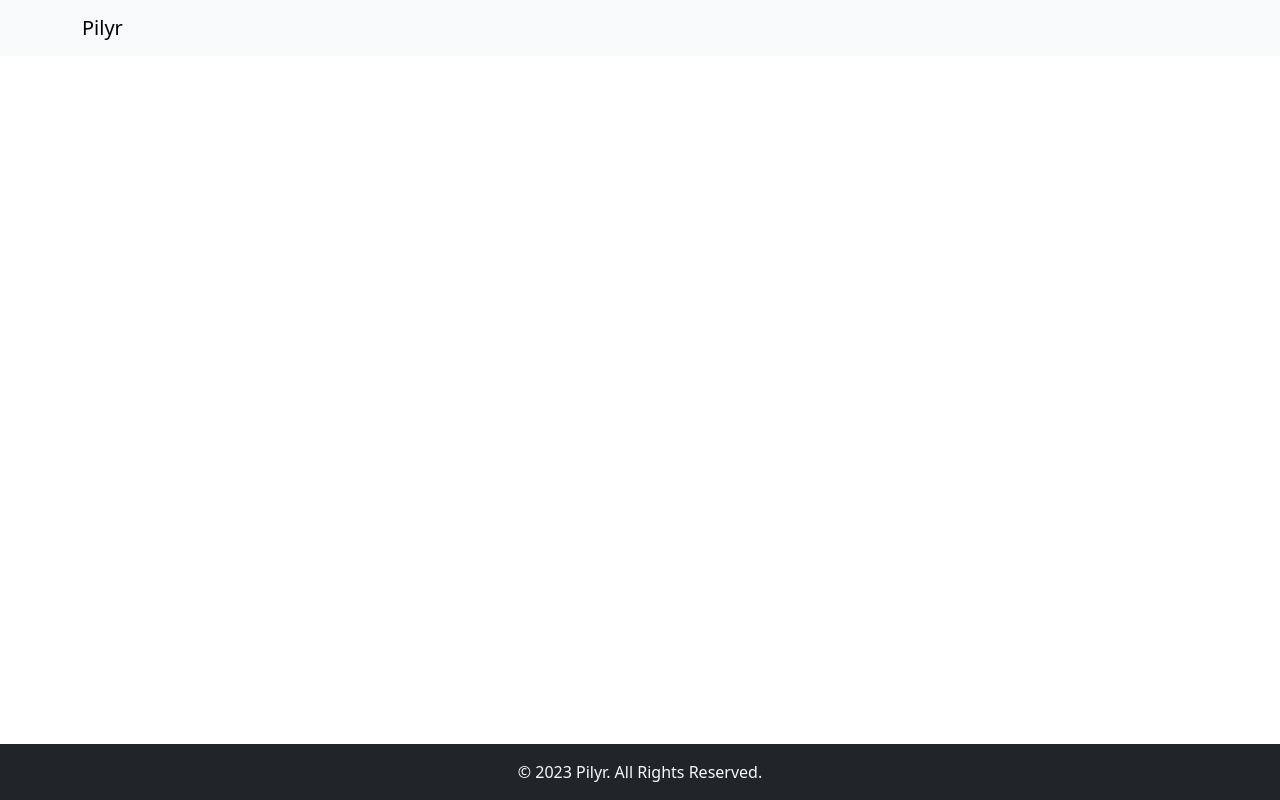
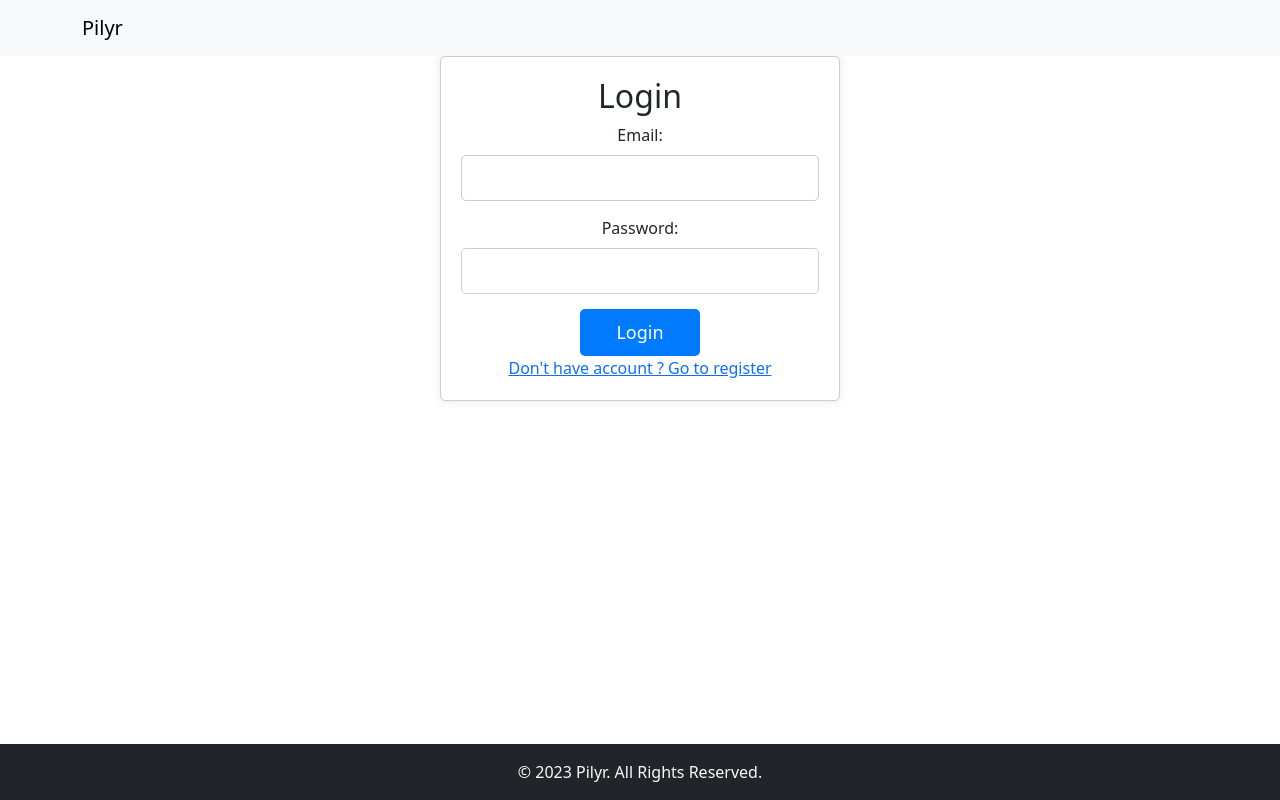
Before and after one commit to ducgo0907/Remove_Sad, a React (Create React App) app: page /login in a window 1280 px wide. Built offline with nearby package versions, Linux system fonts and the light colour scheme.

Commit message:
Add login, register

```diff
--- a/package.json
+++ b/package.json
@@ -8,6 +8,8 @@
     "@testing-library/user-event": "^13.5.0",
     "axios": "^1.5.0",
     "bootstrap": "^5.3.1",
+    "buffer": "^6.0.3",
+    "jsonwebtoken": "^9.0.2",
     "react": "^18.2.0",
     "react-dom": "^18.2.0",
     "react-router-dom": "^6.15.0",
@@ -18,7 +20,7 @@
   },
   "overrides": {
     "autoprefixer": "10.4.5"
- },
+  },
   "scripts": {
     "start": "react-scripts start",
     "build": "react-scripts build",
--- a/src/App.js
+++ b/src/App.js
@@ -4,9 +4,13 @@ import { BrowserRouter as Router, Route, Routes, Link } from 'react-router-dom';
 import Home from './pages/Home/Home';
 import About from './pages/About/About';
 import Chat from './pages/Chat/Chat';
-
+import PrivateRoute from './components/PrivateRoute';
+import Login from './pages/Login/Login';
+import Register from './pages/Register/Register';
+import DirectRouter from './components/DirectRouter';
 
 function App() {
+	const token = localStorage.getItem("accessToken");
 	return (
 		<Router>
 			<div className="App">
@@ -24,7 +28,9 @@ function App() {
 					<Routes>
 						<Route path="/" element={<Home />} />
 						<Route path="/about" element={<About />} />
-						<Route path="/chat" element={<Chat />} />
+						<Route path="/login" element={<DirectRouter path="/" element={<Login />} />} />
+						<Route path="/chat" element={<PrivateRoute path="/login" element={<Chat />} />} />
+						<Route path='/register' element={<DirectRouter path="/" element={<Register />} />}/>
 					</Routes>
 				</main>
 				<footer className="bg-dark text-light py-3">
--- /dev/null
+++ b/src/components/DirectRouter.js
@@ -0,0 +1,18 @@
+import React from 'react';
+import { Navigate } from 'react-router-dom';
+
+
+let isAuthenticated = false;
+function DirectRouter({ element, path, ...rest }) {
+	const accessToken = localStorage.getItem('accessToken');
+	if (accessToken !== null) {
+		isAuthenticated = true;
+	}
+	return isAuthenticated ? (
+		<Navigate to={path} replace={true} state={{ from: rest.location }} />
+	) : (
+		element
+	);
+}
+
+export default DirectRouter;
--- /dev/null
+++ b/src/components/PrivateRoute.js
@@ -0,0 +1,18 @@
+import React from 'react';
+import { Navigate } from 'react-router-dom';
+
+
+let isAuthenticated = false;
+function PrivateRoute({ element, path, ...rest }) {
+	const accessToken = localStorage.getItem('accessToken');
+	if(accessToken !== null){
+		isAuthenticated = true;
+	}
+	return isAuthenticated ? (
+	  element
+	) : (
+	  <Navigate to={path} replace={true} state={{ from: rest.location }} />
+	);
+  }
+
+export default PrivateRoute;
--- /dev/null
+++ b/src/pages/Login/Login.js
@@ -0,0 +1,84 @@
+import { Link, useNavigate } from "react-router-dom";
+import { useState } from "react";
+import "./login.css";
+import axios from "axios";
+
+const host = 'http://localhost:3001/users'
+
+function Login() {
+	const [username, setUsername] = useState('');
+	const [password, setPassword] = useState('');
+
+	const nav = useNavigate();
+
+	const handleUsernameChange = (e) => {
+		setUsername(e.target.value);
+	};
+
+	const handlePasswordChange = (e) => {
+		setPassword(e.target.value);
+	};
+
+	const handleSubmit = (e) => {
+		e.preventDefault();
+
+		// Here, you can implement your authentication logic.
+		// Check if the username and password are valid.
+		// If valid, you can redirect the user or perform other actions.
+		const registerInform = {
+			email: username,
+			password: password
+		}
+		axios.post(`${host}/login`, registerInform, {
+			headers: {
+				'Content-Type': 'application/json',
+			},
+		})
+			.then(function (response) {
+				const { accessToken, email, name, isAdmin } = response.data;
+				localStorage.setItem('accessToken', JSON.stringify(accessToken));
+				localStorage.setItem('userInfo', JSON.stringify({ email, name, isAdmin }));
+				nav("/");
+			})
+			.catch(function (error) {
+
+				console.log(error);
+			})
+	};
+
+	return (
+		<div className="login-container">
+			<h2>Login</h2>
+			<form className="login-form" onSubmit={handleSubmit}>
+				<div>
+					<label htmlFor="username">Email:</label>
+					<input
+						type="text"
+						id="username"
+						name="username"
+						value={username}
+						onChange={handleUsernameChange}
+						required
+					/>
+				</div>
+				<div>
+					<label htmlFor="password">Password:</label>
+					<input
+						type="password"
+						id="password"
+						name="password"
+						value={password}
+						onChange={handlePasswordChange}
+						required
+					/>
+				</div>
+				<div>
+					<button type="submit">Login</button><br/>
+					<Link to='/register'>Don't have account ? Go to register</Link>
+				</div>
+			</form>
+		</div>
+	);
+}
+
+export default Login;
--- /dev/null
+++ b/src/pages/Login/login.css
@@ -0,0 +1,52 @@
+/* LoginForm.css */
+
+/* Container styles */
+.login-container {
+	max-width: 400px;
+	margin: 0 auto;
+	padding: 20px;
+	border: 1px solid #ccc;
+	border-radius: 5px;
+	background-color: #fff;
+	box-shadow: 0px 0px 10px rgba(0, 0, 0, 0.1);
+  }
+
+  /* Form styles */
+  .login-form {
+	display: flex;
+	flex-direction: column;
+  }
+
+  .login-form h2 {
+	font-size: 24px;
+	margin-bottom: 20px;
+  }
+
+  .login-form label {
+	font-size: 16px;
+	margin-bottom: 8px;
+  }
+
+  .login-form input[type="text"],
+  .login-form input[type="password"] {
+	width: 100%;
+	padding: 10px;
+	margin-bottom: 15px;
+	border: 1px solid #ccc;
+	border-radius: 5px;
+  }
+
+  .login-form button {
+	background-color: #007bff;
+	color: #fff;
+	font-size: 18px;
+	padding: 10px;
+	border: none;
+	border-radius: 5px;
+	cursor: pointer;
+	width: 15vh;
+  }
+
+  .login-form button:hover {
+	background-color: #0056b3;
+  }
--- /dev/null
+++ b/src/pages/Register/Register.js
@@ -0,0 +1,159 @@
+import React, { useState } from 'react';
+import './register.css';
+import axios from 'axios';
+import { Link } from 'react-router-dom';
+
+
+const host = 'http://localhost:3001/users'
+
+function Register() {
+	const [name, setName] = useState('');
+	const [email, setEmail] = useState('');
+	const [password, setPassword] = useState('');
+	const [phoneNumber, setPhoneNumber] = useState('');
+	const [address, setAddress] = useState('');
+	const [notification, setNotification] = useState('');
+	// Add event handlers to update state for each input field
+
+	const handleNameChange = (e) => {
+		setName(e.target.value);
+	};
+
+	const handleEmailChange = (e) => {
+		setEmail(e.target.value);
+	};
+
+	const handlePasswordChange = (e) => {
+		setPassword(e.target.value);
+	};
+
+	const handlePhoneNumberChange = (e) => {
+		setPhoneNumber(e.target.value);
+	};
+
+	const handleAddressChange = (e) => {
+		setAddress(e.target.value);
+	};
+
+	// Add a submit handler to handle form submission
+
+	const handleSubmit = (e) => {
+		e.preventDefault();
+
+		// Implement registration logic here.
+		// You can send the form data to your backend API for registration.
+		// Consider making an HTTP POST request to your registration endpoint.
+
+		const formData = {
+			name,
+			email,
+			password,
+			phoneNumber,
+			address,
+		};
+		console.log(formData);
+		axios.post(`${host}/register`, formData, {
+			headers: {
+				'Content-Type': 'application/json',
+			},
+			withCredentials: true, // Add this line to include credentials
+		})
+			.then(response => {
+				console.log(response);
+				if (response.status === 201) {
+					setNotification('Created Successfully, check your email to activate account!!')
+				}
+			})
+			.catch(error => {
+				console.log(error);
+			})
+
+		// Reset the form fields after submission
+		setName('');
+		setEmail('');
+		setPassword('');
+		setPhoneNumber('');
+		setAddress('');
+	};
+
+	// Inside the RegistrationForm component
+	return (
+		<div className="registration-container">
+			<h2>Registration</h2>
+			<h3 style={{ color: 'red' }}>{notification}</h3>
+			<form className="registration-form" onSubmit={handleSubmit}>
+				{/* Name */}
+				<div>
+					<label htmlFor="name">Name:</label>
+					<input
+						type="text"
+						id="name"
+						name="name"
+						value={name}
+						onChange={handleNameChange}
+						required
+					/>
+				</div>
+
+				{/* Email */}
+				<div>
+					<label htmlFor="email">Email:</label>
+					<input
+						type="email"
+						id="email"
+						name="email"
+						value={email}
+						onChange={handleEmailChange}
+						required
+					/>
+				</div>
+
+				{/* Password */}
+				<div>
+					<label htmlFor="password">Password:</label>
+					<input
+						type="password"
+						id="password"
+						name="password"
+						value={password}
+						onChange={handlePasswordChange}
+						required
+					/>
+				</div>
+
+				{/* Phone Number */}
+				<div>
+					<label htmlFor="phoneNumber">Phone Number:</label>
+					<input
+						type="tel"
+						id="phoneNumber"
+						name="phoneNumber"
+						value={phoneNumber}
+						onChange={handlePhoneNumberChange}
+						required
+					/>
+				</div>
+
+				{/* Address */}
+				<div>
+					<label htmlFor="address">Address:</label>
+					<textarea
+						id="address"
+						name="address"
+						value={address}
+						onChange={handleAddressChange}
+						required
+					/>
+				</div>
+
+				{/* Submit Button */}
+				<div>
+					<button type="submit">Register</button><br/>
+					<Link to='/login'>Already have account? Back to login</Link>
+				</div>
+			</form>
+		</div>
+	);
+}
+
+export default Register;
--- /dev/null
+++ b/src/pages/Register/register.css
@@ -0,0 +1,55 @@
+/* RegistrationForm.css */
+
+/* Container styles */
+.registration-container {
+	max-width: 400px;
+	margin: 0 auto;
+	padding: 20px;
+	border: 1px solid #ccc;
+	border-radius: 5px;
+	background-color: #fff;
+	box-shadow: 0px 0px 10px rgba(0, 0, 0, 0.1);
+  }
+
+  /* Form styles */
+  .registration-form {
+	display: flex;
+	flex-direction: column;
+  }
+
+  .registration-form h2 {
+	font-size: 24px;
+	margin-bottom: 20px;
+  }
+
+  .registration-form label {
+	font-size: 16px;
+	margin-bottom: 8px;
+  }
+
+  .registration-form input[type="text"],
+  .registration-form input[type="email"],
+  .registration-form input[type="password"],
+  .registration-form input[type="tel"],
+  .registration-form textarea {
+	width: 100%;
+	padding: 10px;
+	margin-bottom: 15px;
+	border: 1px solid #ccc;
+	border-radius: 5px;
+  }
+
+  .registration-form button {
+	background-color: #007bff;
+	color: #fff;
+	font-size: 18px;
+	padding: 10px;
+	border: none;
+	border-radius: 5px;
+	cursor: pointer;
+	width: 15vh;
+  }
+
+  .registration-form button:hover {
+	background-color: #0056b3;
+  }
```
Also changed, not shown: src/pages/Chat/Chat.js (+35 -12 lines), 1 other file (tests, documents, lock files or other folders).
